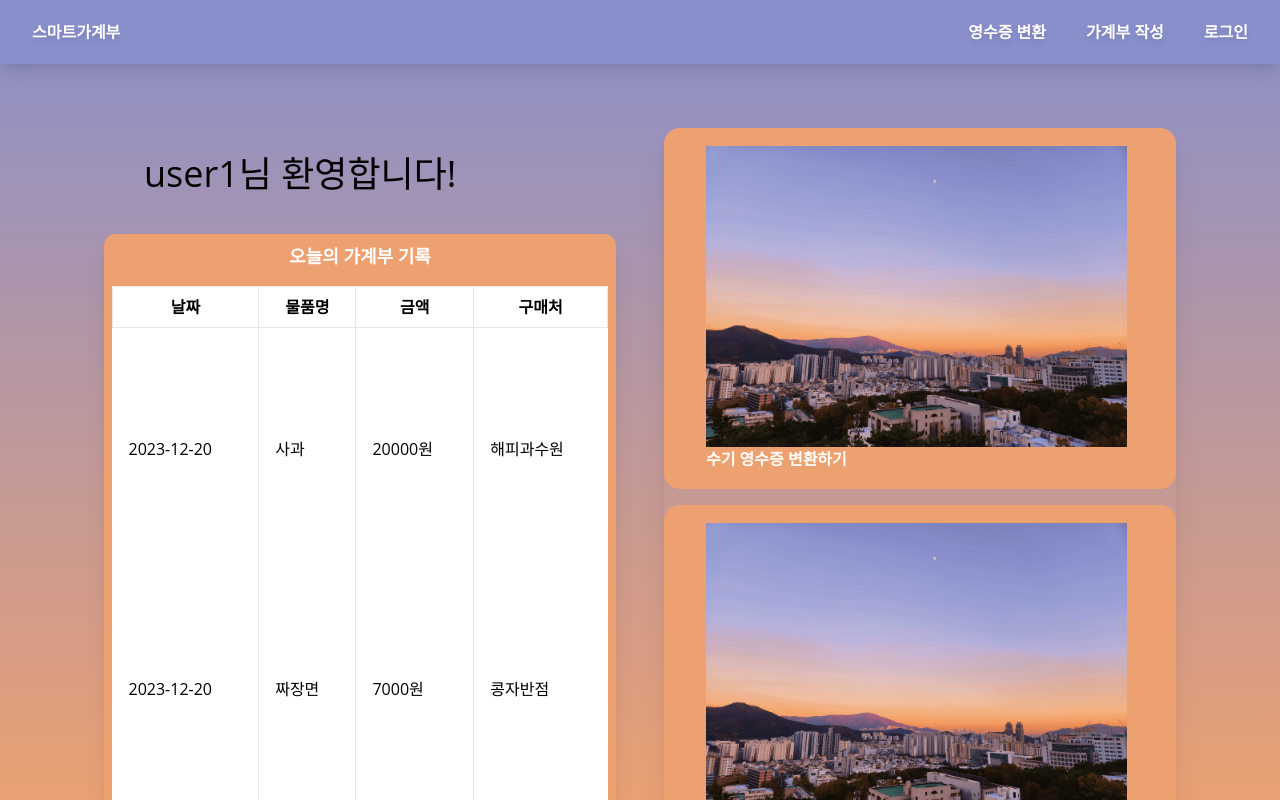
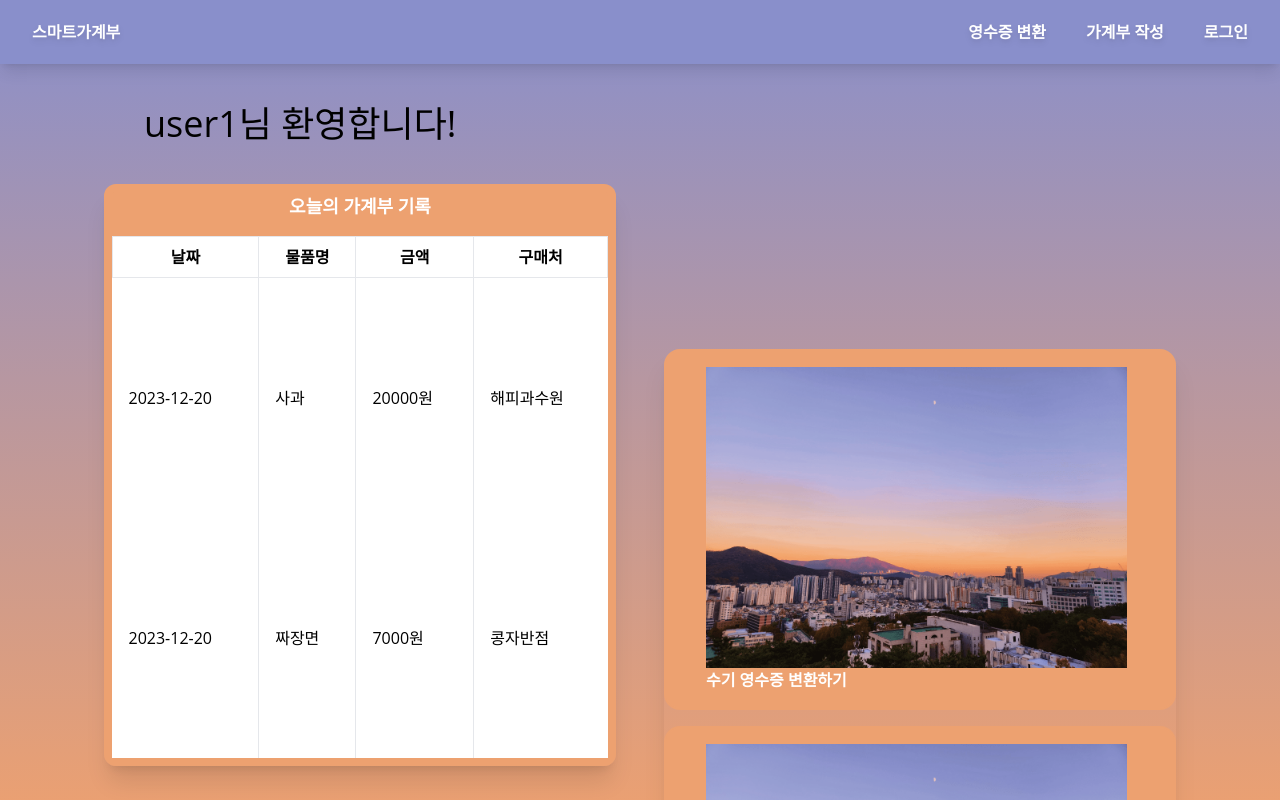
Before and after one commit to JisooOvO/DataAnalystProject-Frontend-YoungmanProject, a React (Create React App) app: page / in a window 1280 px wide. Shown: the top 800 px of the page. Built offline with nearby package versions, Linux system fonts and the light colour scheme.

Commit message:
update index.css

```diff
--- a/src/App.js
+++ b/src/App.js
@@ -12,6 +12,7 @@ function App() {
     <div className="App">
       <BrowserRouter>
         <Header/>
+        <main className='w-full'>
           <Routes>
             <Route path='/' element={<MainPage/>}/>
             <Route path="/login" element={<LoginPage/>}/>
@@ -19,6 +20,7 @@ function App() {
             <Route path='/transform/add_receipt' element={<TransformReceiptPage/>}/>
             <Route path='/accountbook/add' element={<ViewAccountBookPage/>}/>
           </Routes>
+        </main>
       </BrowserRouter>
     </div>
   );
--- a/src/index.css
+++ b/src/index.css
@@ -24,7 +24,7 @@ body {
     width : 100%;
 }
 
-#loginPageContainer, #signupContainer, #mainContainer {
+main {
     height : calc(100vh - 4rem);
 }
 
--- a/src/page/LoginPage.js
+++ b/src/page/LoginPage.js
@@ -3,7 +3,7 @@ import LoginRightComponent from "../component/loginPage/LoginRightComponent"
 
 const LoginPage = () => {
    return (
-     <div id="loginPageContainer" className="w-full flex">
+     <div id="loginPageContainer" className="w-full h-full flex">
         <LoginLeftImage/>
         <LoginRightComponent/>
      </div>
--- a/src/page/SignupPage.js
+++ b/src/page/SignupPage.js
@@ -34,7 +34,7 @@ const SignupPage = () => {
   }
 
   return (
-    <div id="signupContainer" className="w-full flex flex-col items-center">
+    <div id="signupContainer" className="w-full h-full flex flex-col items-center">
       <form style={{backgroundColor : PURPLE}}
       className="mt-20 mb-5 w-[80%] max-w-[30rem] min-h-[30rem] h-[70%] bg-white rounded-lg shadow-lg flex flex-col items-center justify-center">
         <p className="text-white w-[90%] mb-2">회원가입하시면 서비스를 이용하실 수 있습니다</p>
```
Lines whose indentation alone changed are shown as unchanged.
